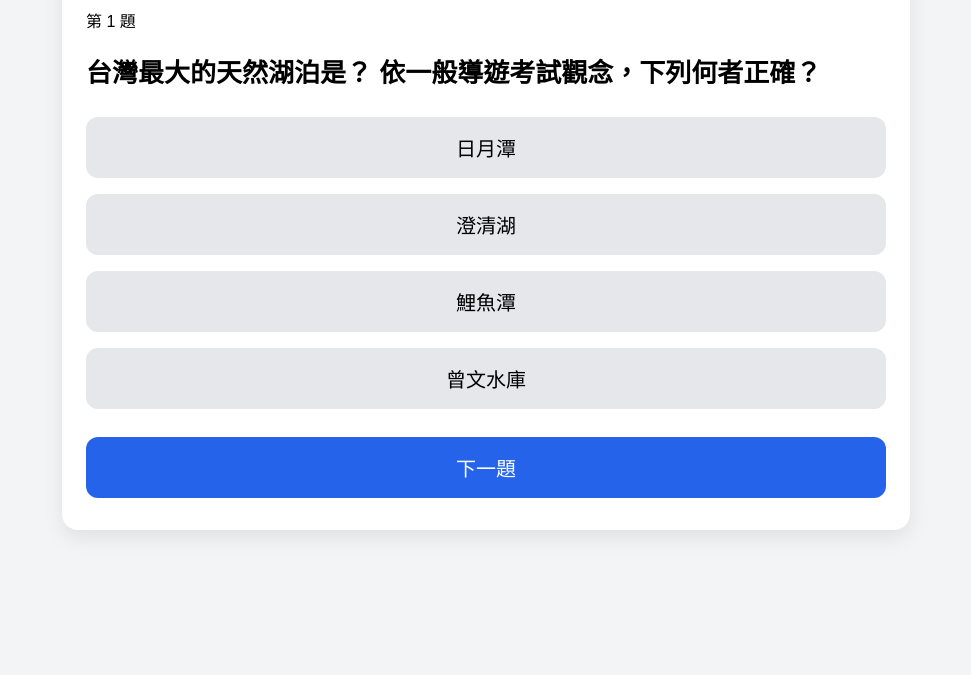
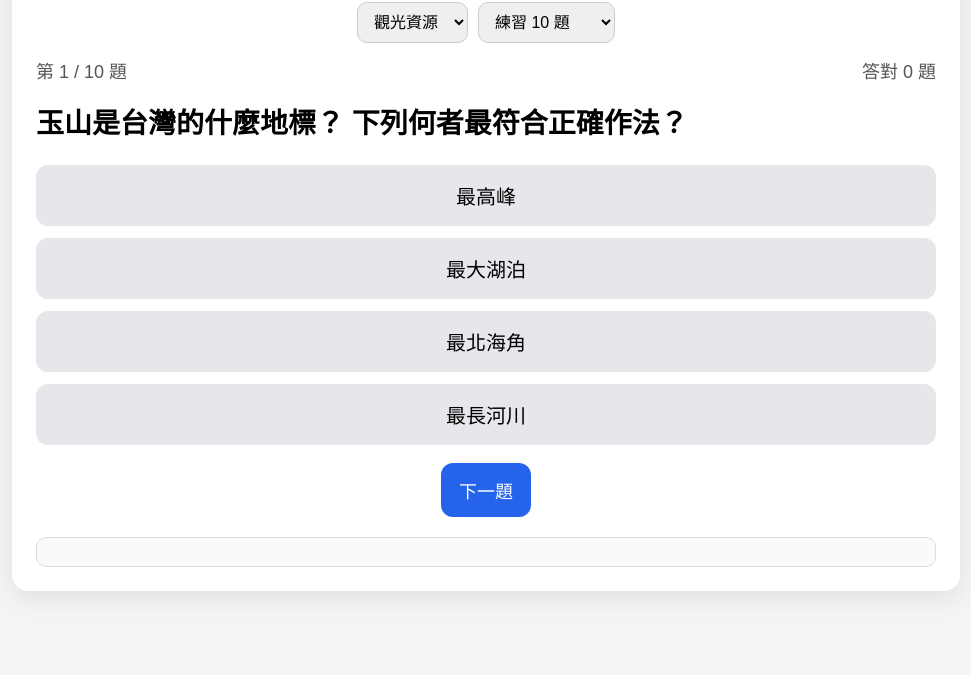
Before and after one commit to jimmy141319/guide-quiz, a plain HTML site: page index.html in a window 1280 px wide. Shown: the part 125-800 px from the top of the page, without its empty margins (154-1125 px from the left). Drawn offline with Linux system fonts and the light colour scheme.

Commit message:
Update index.html for version change and styling

```diff
--- a/index.html
+++ b/index.html
@@ -3,139 +3,288 @@
 <head>
 <meta charset="UTF-8">
 <meta name="viewport" content="width=device-width, initial-scale=1.0">
-<title>導遊考試刷題 V19</title>
-
+<title>導遊考試刷題 V21</title>
 <style>
 body{
-font-family:Arial;
+  font-family:Arial,sans-serif;
   background:#f3f4f6;
   margin:0;
   padding:20px;
 }
-
 .box{
-max-width:800px;
+  max-width:900px;
   margin:auto;
-background:white;
+  background:#fff;
   padding:24px;
   border-radius:16px;
-box-shadow:0 8px 20px rgba(0,0,0,0.08);
+  box-shadow:0 8px 24px rgba(0,0,0,.08);
 }
-
 h1{
   text-align:center;
+  margin-bottom:16px;
 }
-
-.question{
-font-size:26px;
+.toolbar{
+  display:flex;
+  gap:10px;
+  flex-wrap:wrap;
+  justify-content:center;
+  margin-bottom:14px;
+}
+select,button{
+  padding:10px 12px;
+  font-size:16px;
+  border-radius:10px;
+  border:1px solid #ccc;
+}
+button{
+  cursor:pointer;
+}
+.timer{
+  text-align:center;
+  font-size:22px;
+  color:#dc2626;
+  margin:10px 0;
+  font-weight:bold;
+}
+.meta{
+  display:flex;
+  justify-content:space-between;
+  flex-wrap:wrap;
+  gap:10px;
+  margin-bottom:10px;
+  color:#555;
+  font-size:18px;
+}
+.q{
+  font-size:28px;
   font-weight:bold;
   margin:20px 0;
+  line-height:1.5;
 }
-
-.btn{
-width:100%;
+.answers{
+  display:grid;
+  gap:12px;
+}
+.answer-btn{
   padding:16px;
-margin:8px 0;
   font-size:20px;
   border:none;
   border-radius:12px;
   background:#e5e7eb;
+  cursor:pointer;
 }
-
-.btn:hover{
+.answer-btn:hover{
   background:#d1d5db;
 }
-
-.next{
+.correct{
+  background:#fde047 !important;
+}
+.wrong{
+  background:#fca5a5 !important;
+}
+.controls{
+  text-align:center;
+  margin-top:18px;
+}
+.next-btn{
+  background:#2563eb;
+  color:#fff;
+  border:none;
+  padding:14px 18px;
+  border-radius:12px;
+  font-size:18px;
+}
+.summary{
   margin-top:20px;
-background:#2563eb;
-color:white;
+  padding:14px;
+  border:1px solid #ddd;
+  border-radius:10px;
+  background:#fafafa;
+  line-height:1.8;
+  font-size:18px;
 }
 </style>
 </head>
-
 <body>
-
 <div class="box">
 
-<h1>導遊考試刷題 V19</h1>
+  <h1>導遊考試刷題</h1>
 
+  <div class="toolbar">
+    <select id="subject" onchange="startQuiz()">
+      <option value="resource">觀光資源</option>
+      <option value="law">法規行政</option>
+      <option value="practice">導遊實務</option>
+      <option value="all">全部隨機</option>
+    </select>
+
+    <select id="count" onchange="startQuiz()">
+      <option value="10">練習 10 題</option>
+      <option value="50">模擬考 50 題</option>
+    </select>
+  </div>
+
+  <div class="timer" id="timerBox" style="display:none;">
+    剩餘時間 <span id="timerText"></span>
+  </div>
+
+  <div class="meta">
     <div id="progress"></div>
+    <div id="score"></div>
+  </div>
 
-<div class="question" id="question"></div>
+  <div class="q" id="question"></div>
 
-<button class="btn" onclick="answer(0)" id="a0"></button>
-<button class="btn" onclick="answer(1)" id="a1"></button>
-<button class="btn" onclick="answer(2)" id="a2"></button>
-<button class="btn" onclick="answer(3)" id="a3"></button>
+  <div class="answers">
+    <button class="answer-btn" id="btn0" onclick="selectAnswer(0)"></button>
+    <button class="answer-btn" id="btn1" onclick="selectAnswer(1)"></button>
+    <button class="answer-btn" id="btn2" onclick="selectAnswer(2)"></button>
+    <button class="answer-btn" id="btn3" onclick="selectAnswer(3)"></button>
+  </div>
 
-<button class="btn next" onclick="next()">下一題</button>
+  <div class="controls">
+    <button class="next-btn" onclick="nextQuestion()">下一題</button>
+  </div>
+
+  <div class="summary" id="summary"></div>
 
 </div>
 
 <script src="questions.js"></script>
+<script>
+let quiz = [];
+let current = 0;
+let score = 0;
+let answerOrder = [0,1,2,3];
+let locked = false;
+let timer = null;
+let timeLeft = 0;
 
-<script>
+function shuffle(arr){
+  const a = [...arr];
+  for(let i=a.length-1;i>0;i--){
+    const j=Math.floor(Math.random()*(i+1));
+    [a[i],a[j]]=[a[j],a[i]];
+  }
+  return a;
+}
 
-let current=0
-let score=0
+function startTimer(minutes){
+  clearInterval(timer);
+  timeLeft = minutes * 60;
+  document.getElementById("timerBox").style.display = "block";
+  updateTimer();
+  timer = setInterval(()=>{
+    timeLeft--;
+    updateTimer();
+    if(timeLeft <= 0){
+      clearInterval(timer);
+      finishQuiz();
+    }
+  },1000);
+}
+
+function updateTimer(){
+  const m = Math.floor(timeLeft/60);
+  const s = timeLeft%60;
+  document.getElementById("timerText").innerText =
+    String(m).padStart(2,"0") + ":" + String(s).padStart(2,"0");
+}
+
+function startQuiz(){
+  const subject = document.getElementById("subject").value;
+  const count = parseInt(document.getElementById("count").value,10);
+
+  let pool = [];
+  if(subject === "all"){
+    pool = [...questions];
+  }else{
+    pool = questions.filter(q => q.subject === subject);
+  }
+
+  quiz = shuffle(pool).slice(0, Math.min(count, pool.length));
+  current = 0;
+  score = 0;
+  locked = false;
+  document.getElementById("summary").innerHTML = "";
+
+  if(count === 50){
+    startTimer(60);
+  }else{
+    clearInterval(timer);
+    document.getElementById("timerBox").style.display = "none";
+  }
+
+  render();
+}
 
 function render(){
-
-let q=questions[current]
-
-document.getElementById("progress").innerText=
-"第 "+(current+1)+" 題"
-
-document.getElementById("question").innerText=
-q.q || q.question
-
-document.getElementById("a0").innerText=q.options[0]
-document.getElementById("a1").innerText=q.options[1]
-document.getElementById("a2").innerText=q.options[2]
-document.getElementById("a3").innerText=q.options[3]
-
+  if(!quiz.length){
+    document.getElementById("question").innerText = "目前沒有題目";
+    return;
   }
 
-function answer(i){
+  const q = quiz[current];
+  answerOrder = shuffle([0,1,2,3]);
+  locked = false;
 
-let q=questions[current]
+  document.getElementById("progress").innerText = `第 ${current+1} / ${quiz.length} 題`;
+  document.getElementById("score").innerText = `答對 ${score} 題`;
+  document.getElementById("question").innerText = q.q;
 
-if(i==q.answer){
-
-alert("正確")
-
-score++
-
-}else{
-
-alert("錯誤\n正確答案："+q.options[q.answer])
-
+  for(let i=0;i<4;i++){
+    const btn = document.getElementById("btn"+i);
+    btn.innerText = q.options[answerOrder[i]];
+    btn.disabled = false;
+    btn.className = "answer-btn";
+  }
 }
 
+function selectAnswer(i){
+  if(locked) return;
+  locked = true;
+
+  const q = quiz[current];
+  const picked = answerOrder[i];
+  const correctBtn = answerOrder.indexOf(q.answer);
+
+  for(let j=0;j<4;j++){
+    document.getElementById("btn"+j).disabled = true;
   }
 
-function next(){
-
-current++
-
-if(current>=questions.length){
-
-alert("完成\n得分："+score)
-
-current=0
-
-score=0
-
+  if(picked === q.answer){
+    document.getElementById("btn"+i).classList.add("correct");
+    score++;
+  }else{
+    document.getElementById("btn"+i).classList.add("wrong");
+    document.getElementById("btn"+correctBtn).classList.add("correct");
   }
 
-render()
-
+  document.getElementById("score").innerText = `答對 ${score} 題`;
 }
 
-render()
+function nextQuestion(){
+  if(!quiz.length) return;
 
+  current++;
+  if(current >= quiz.length){
+    finishQuiz();
+    return;
+  }
+  render();
+}
+
+function finishQuiz(){
+  clearInterval(timer);
+  const total = quiz.length;
+  const wrong = total - score;
+  const rate = total ? Math.round(score / total * 100) : 0;
+
+  document.getElementById("summary").innerHTML =
+    `測驗完成<br>總題數：${total}<br>答對：${score}<br>答錯：${wrong}<br>正確率：${rate}%`;
+}
+
+startQuiz();
 </script>
-
 </body>
 </html>
```
Lines whose indentation alone changed are shown as unchanged.
